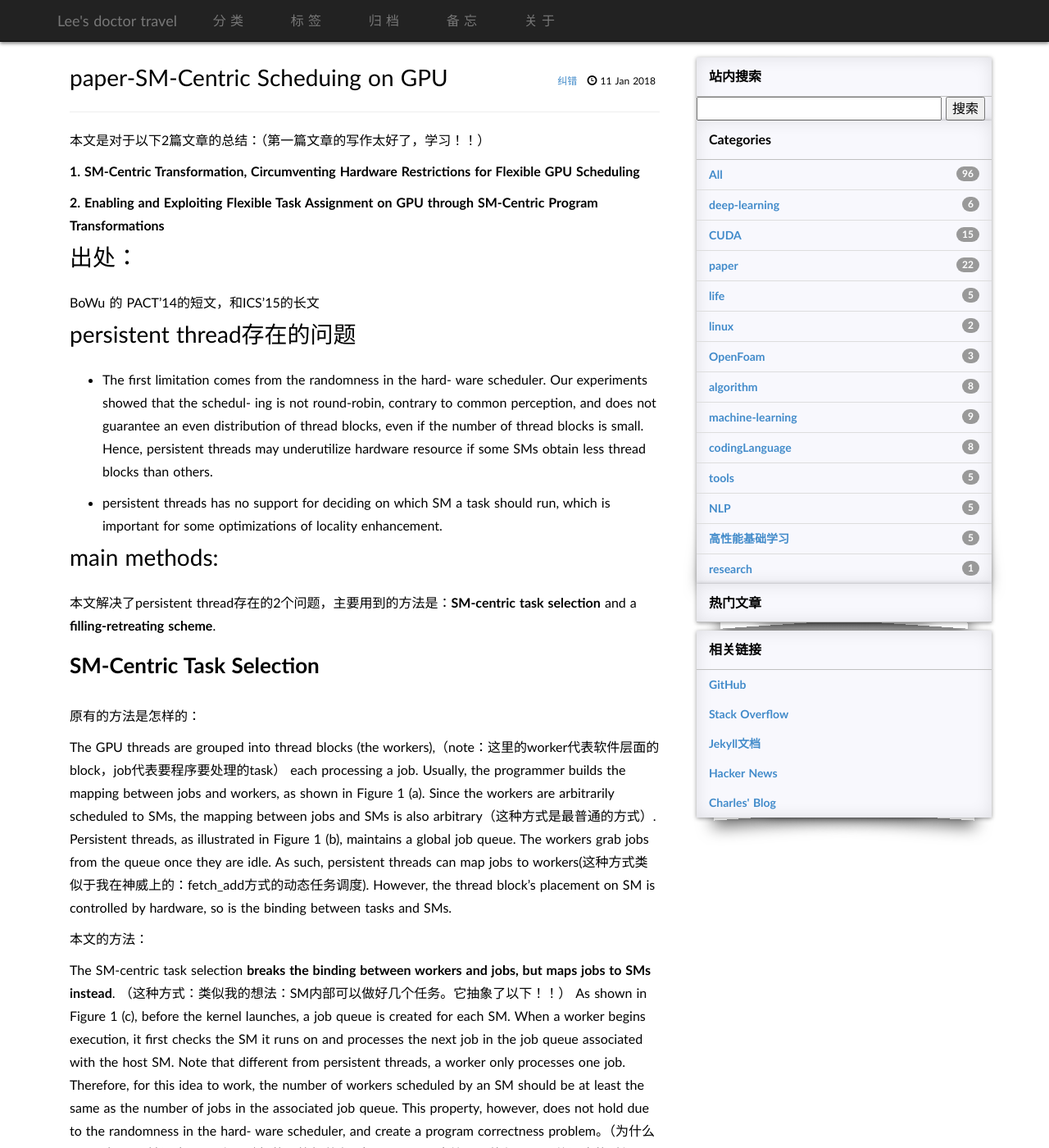
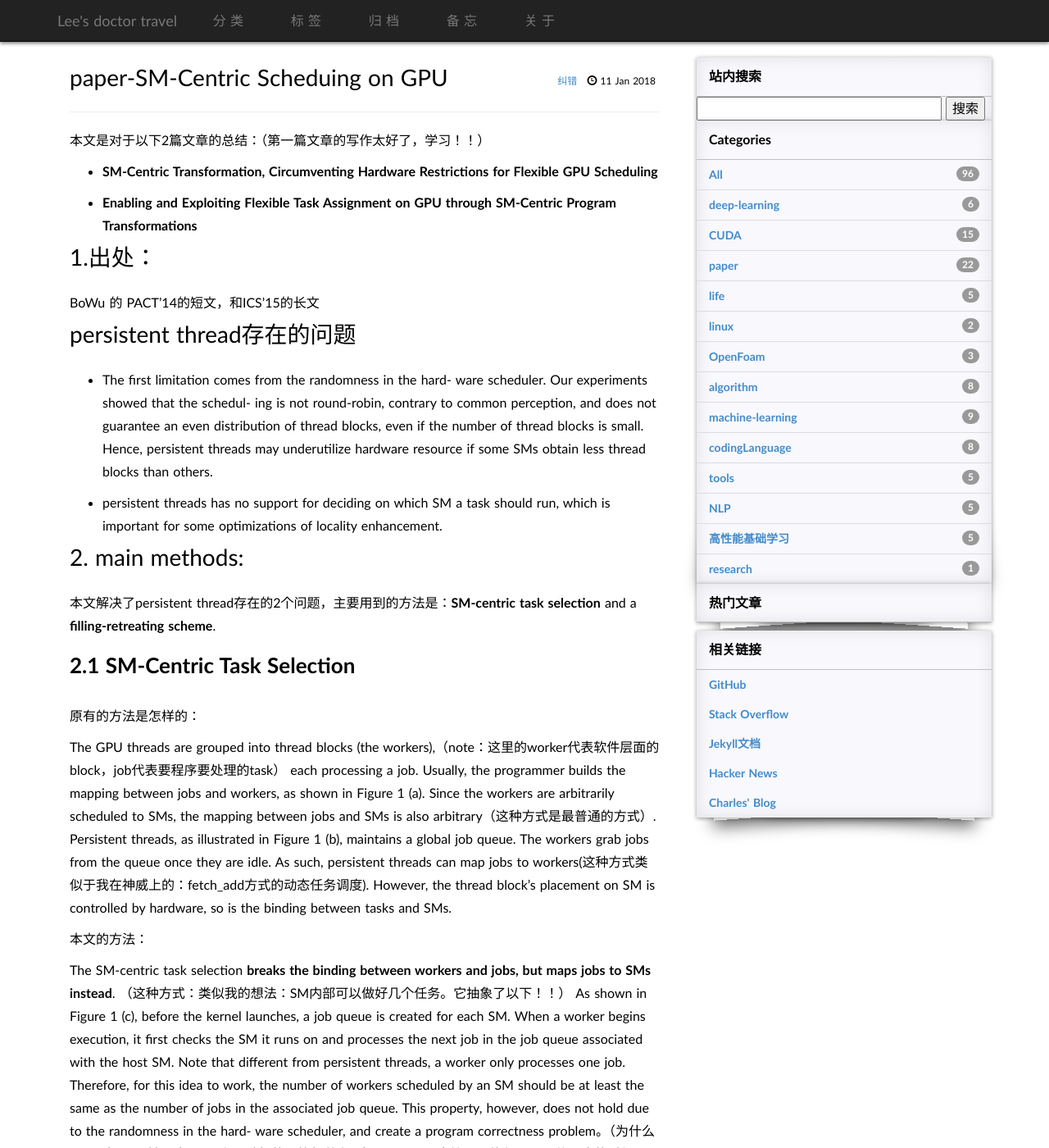
Before and after one commit to limin2015/limin2015.github.io, a Jekyll site: the page built from _posts/2018-1-11-paper-SM-Centric.md, in a window 1280 px wide and 1400 px high. Shown: the whole window at 82% size. Built offline with Jekyll 4.4.1, drawn with Linux system fonts in a browser that asks for light colours; some web fonts are replaced; comment, search, counter and statistics services are not loaded; some of the changed text lies outside the part shown.

Commit message:
sm-centric、

```diff
--- a/_posts/2018-1-11-paper-SM-Centric.md
+++ b/_posts/2018-1-11-paper-SM-Centric.md
@@ -29,12 +29,12 @@
 - persistent threads has no support for deciding on which SM a task should run, which is important for some optimizations of locality enhancement.
 
 
-# main methods:
+# 2. main methods:
 
 本文解决了persistent thread存在的2个问题，主要用到的方法是：**SM-centric task selection** and a **filling-retreating scheme**.
 
 
-## SM-Centric Task Selection
+## 2.1 SM-Centric Task Selection
 
 原有的方法是怎样的：
 
@@ -51,7 +51,7 @@
 那么，如何解决这个问题呢？设置一个count，在每个SM上数一下，目前在这个SM上运行的block的个数，若超过了2，则啥也不做。这样就能保证每个SM上被分配到2个block。（下面的filling-retreating scheme即使这种方法！！）
 
 
-## filling-retreating scheme
+## 2.2 filling-retreating scheme
 
 The basic idea is to maintain a fixed number (usually small) of workers on each SM, which process all jobs in the corresponding queue. By analyzing and characterizing the GPU kernel at runtime, we determine **the maximum number of active thread blocks on each SM, denoted as M**.
 
```
Also changed, not shown: other parts of _posts/2018-1-11-paper-SM-Centric.md (+3 -3 lines).
